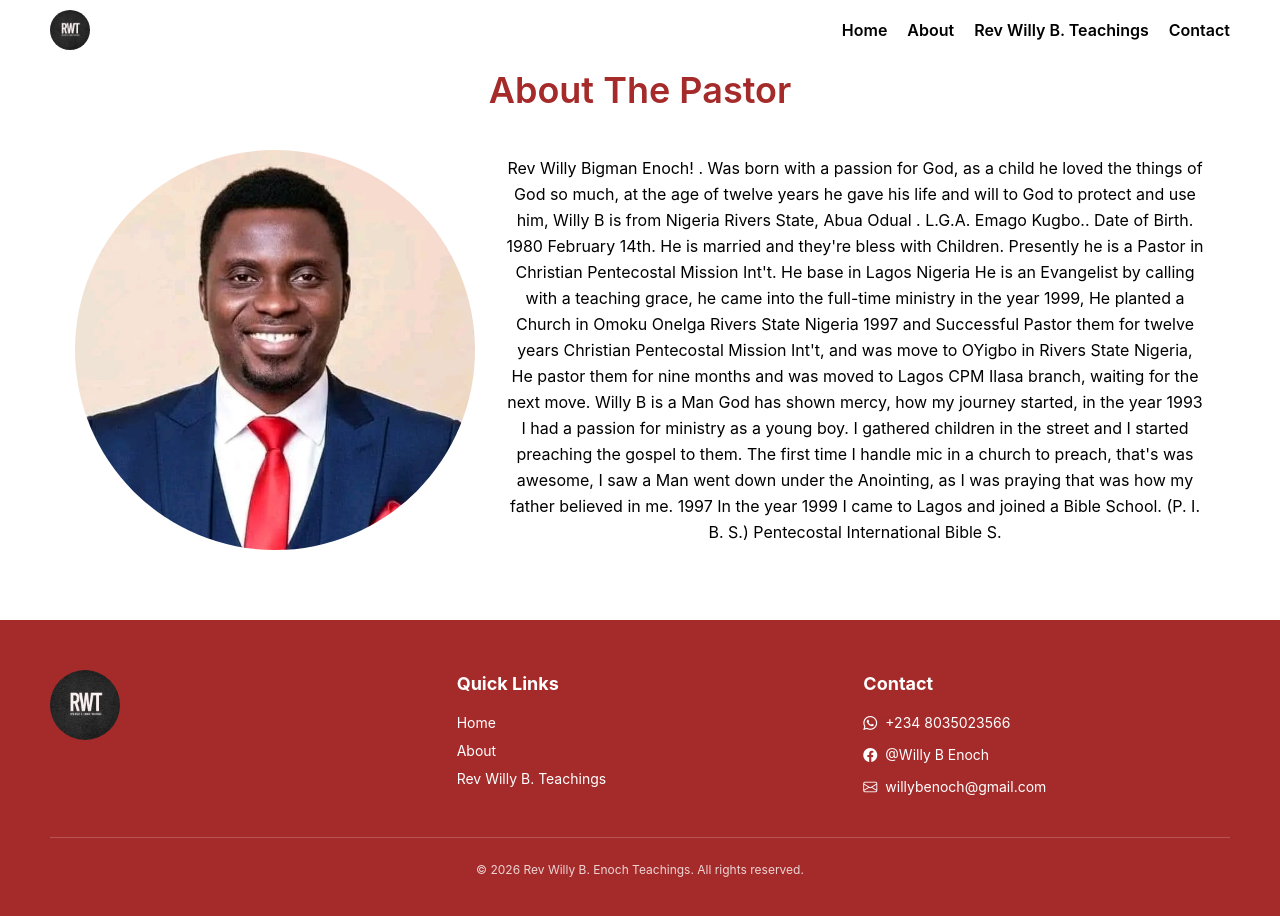
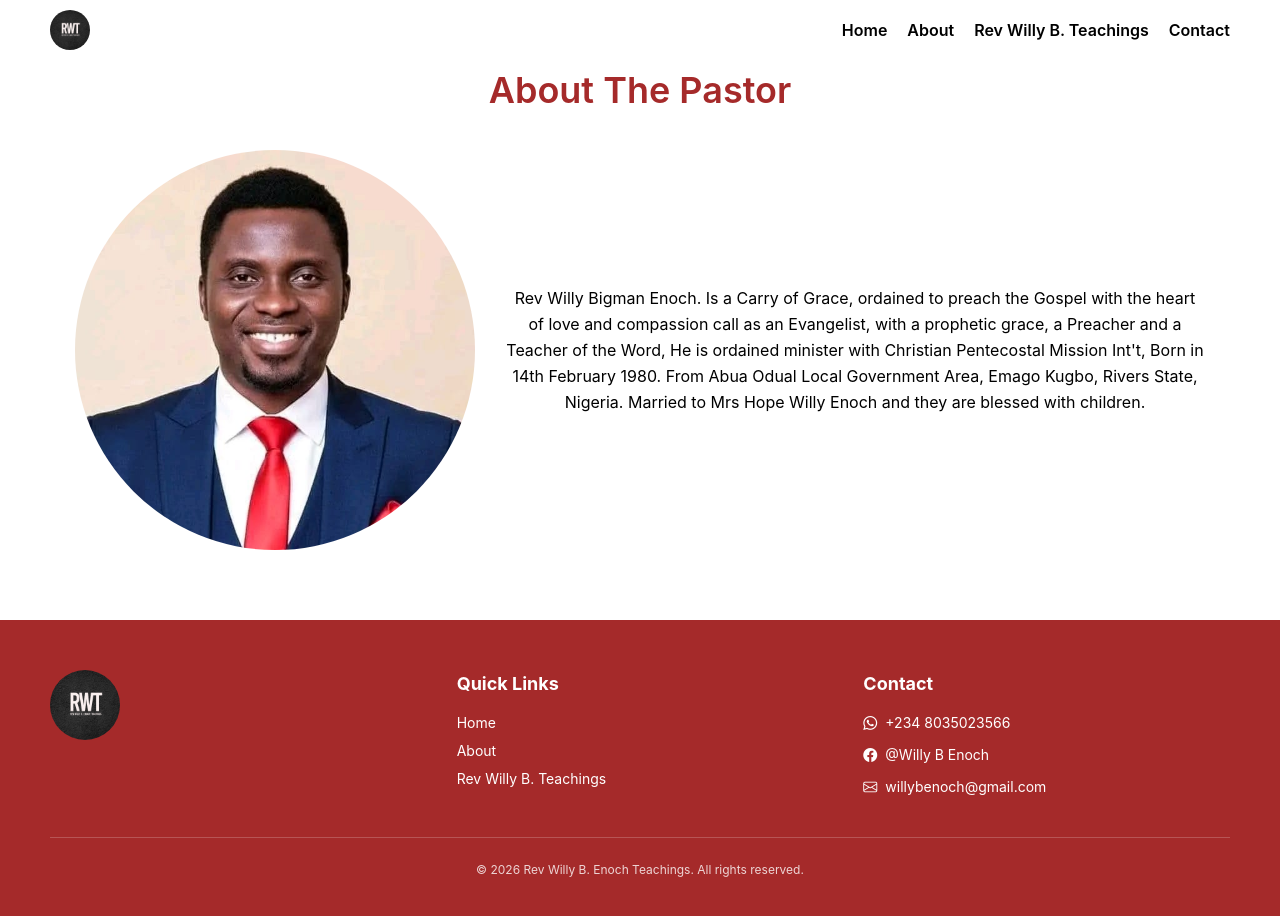
Before and after one commit to Degreat03/Rev-Willy-B-Enoch-Teachings, a React (Vite) app: page /about in a window 1280 px wide. Shown: the top 916 px of the page. Built offline with nearby package versions, Linux system fonts and the light colour scheme.

Commit message:
updated history

```diff
--- a/src/About-Component/History.jsx
+++ b/src/About-Component/History.jsx
@@ -14,18 +14,7 @@ function History(){
                 </div>
             <div className="max-w-[700px]">
                 <p className="text-md leading-relaxed">
-                    Rev Willy Bigman Enoch! . Was born with a passion for God,
-                    as a child he loved the things of God so much, at the age of twelve years
-                    he gave his life and will to God to protect and use him, Willy B is from Nigeria Rivers State,
-                    Abua Odual . L.G.A. Emago Kugbo.. Date of Birth. 1980 February 14th. He is married
-                    and they're bless with Children. Presently he is a Pastor in Christian
-                    Pentecostal Mission Int't. He base in Lagos Nigeria He is an Evangelist by calling with a teaching grace,
-                    he came into the full-time ministry in the year 1999, He planted a Church in Omoku Onelga Rivers State Nigeria
-                    1997 and Successful Pastor them for twelve years Christian Pentecostal Mission Int't, and was move
-                    to OYigbo in Rivers State Nigeria,  He pastor them for nine months and was moved to Lagos CPM Ilasa branch,
-                    waiting for the next move. Willy B is a Man God has shown mercy, how my journey started, in the year 1993 I had a passion for ministry as a young boy.
-                    I gathered children in the street and I started preaching the gospel to them. The first time I handle mic in a church to preach, that's was awesome, I saw a Man went down under the Anointing,
-                    as I was praying that was how my father believed in me. 1997 In the year 1999  I came to Lagos and joined a Bible School. (P. I. B. S.) Pentecostal International Bible S.
+                    Rev Willy Bigman Enoch. Is a Carry of Grace, ordained to preach the Gospel with the heart of love and compassion call as an Evangelist, with a prophetic grace, a Preacher and a Teacher of the Word, He is ordained minister with Christian Pentecostal Mission Int't, Born in 14th February 1980. From Abua Odual Local Government Area, Emago Kugbo, Rivers State, Nigeria. Married to Mrs Hope Willy Enoch and they are blessed with children.
                 </p>
                 </div>
             </div>
```
